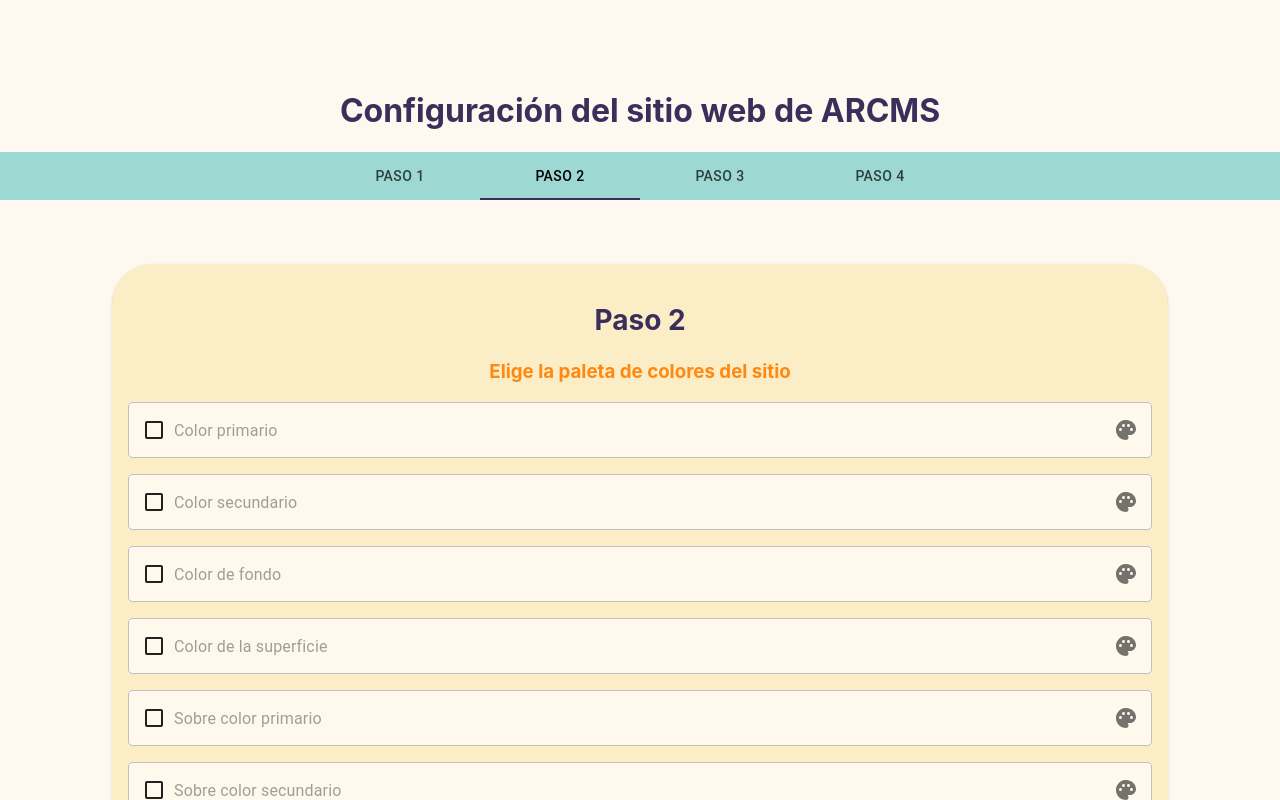
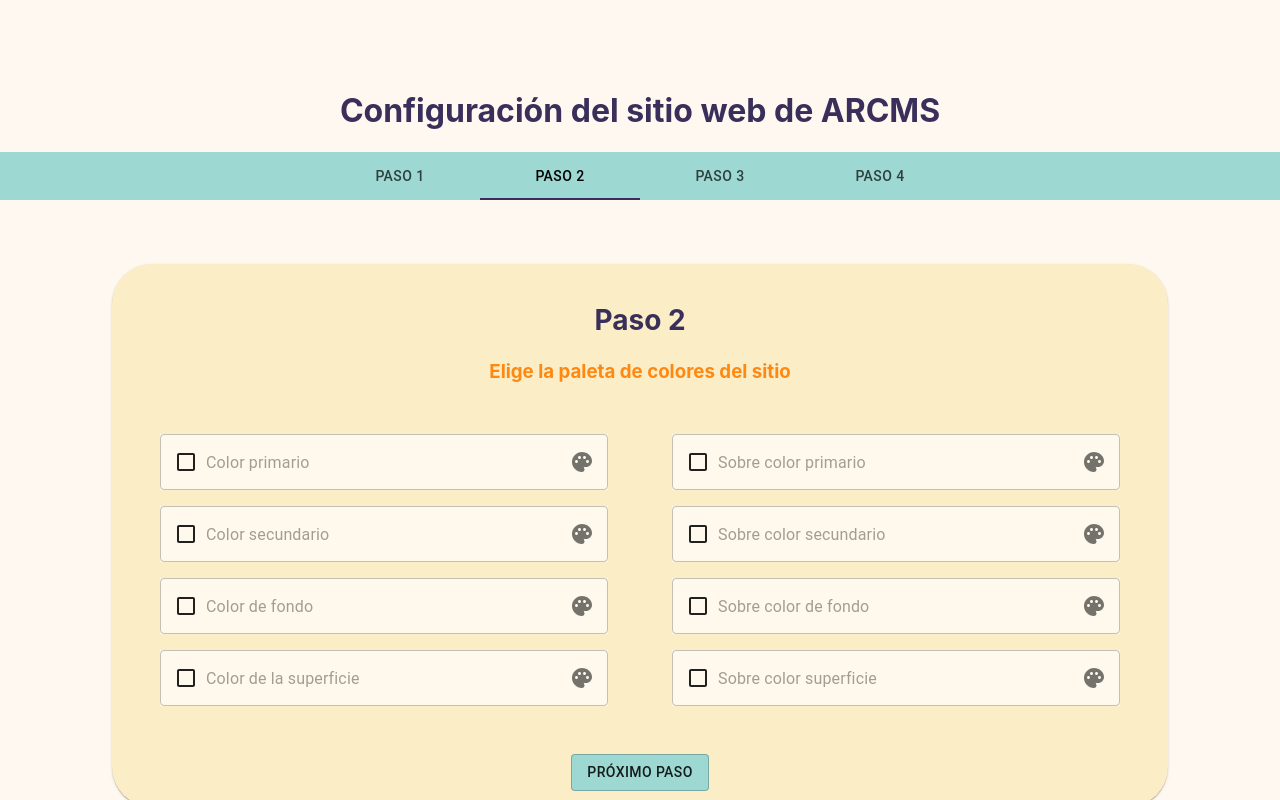
Before and after one commit to renegng/arcms_fe, a React (Create React App) app: page /setup in a window 1280 px wide. Both pictures are taken after a click on the tab "PASO 2". Shown: the top 800 px of the page. Built offline with nearby package versions, Linux system fonts and the light colour scheme.

Commit message:
column styling

```diff
--- a/src/components/SetupSteps/StepThree.jsx
+++ b/src/components/SetupSteps/StepThree.jsx
@@ -30,15 +30,21 @@
 
   stepOneInputs: {
     display: 'flex',
-    flexDirection: 'column',
-    width: '100%',
-    // alignItems: 'center'
+    // width: '100%',
+    justifyContent: 'space-evenly'
   },
 
   buttons: {
     background: '#9DD9D2',
     // marginTop: '20rem'
   },
+
+  inputColumns: {
+    display: 'flex',
+    flexDirection: 'column',
+    width: '100%',
+    padding: '2rem'
+  }
 }
 
 const StepThree = ({classes, handleTabChange, nextValue}) => {
@@ -53,6 +59,8 @@
               Social media info
             </h3> */}
             <div className={classes.stepOneInputs}>
+
+              <div className={classes.inputColumns}>
 
               <h4 style={{color: '#FF8811'}}>
               Redes sociales
@@ -72,6 +80,9 @@
               <TextField className={classes.textfields}  variant="outlined" placeholder="Sitio de web" InputProps={{
             endAdornment: <PublicOutlined />,
           }}/>
+          </div>
+
+          <div className={classes.inputColumns}>
 
               <h4 style={{color: '#FF8811'}}>
               Información de contacto
@@ -94,6 +105,7 @@
               <TextField className={classes.textfields} variant="outlined" placeholder="Número de WhatsApp" InputProps={{
             endAdornment: <WhatsApp />,
           }}/>
+          </div>
               </div>
 
             <Button variant='outlined' className={classes.buttons} onClick={() => handleTabChange(null, nextValue)}>
--- a/src/components/SetupSteps/StepTwo.jsx
+++ b/src/components/SetupSteps/StepTwo.jsx
@@ -31,15 +31,21 @@
 
   stepOneInputs: {
     display: 'flex',
-    flexDirection: 'column',
-    width: '100%',
-    // alignItems: 'center'
+    // width: '100%',
+    justifyContent: 'space-evenly'
   },
 
   buttons: {
     background: '#9DD9D2',
     // marginTop: '20rem'
   },
+
+  inputColumns: {
+    display: 'flex',
+    flexDirection: 'column',
+    width: '100%',
+    padding: '2rem'
+  }
 
 }
 
@@ -75,7 +81,7 @@
 
             <div className={classes.stepOneInputs}>
 
-
+              <div className={classes.inputColumns}>
 
               <TextField value={primaryColor} variant="outlined" className={classes.textfields} placeholder="Color primario" InputProps={{
                   startAdornment: <CheckBoxOutlineBlank style={{color: `${primaryColor}`, background: `${primaryColor}`, marginRight: '0.5rem'}} />,
@@ -118,6 +124,8 @@
                 {surfaceSwatch ? <SwatchesPicker className={classes.colorPicker} onChangeComplete={(color, event) => {setSurfaceColor(color.hex); openSurfaceSwatch(false)}}/> : null}
                 </IconButton>
             }}/>
+            </div>
+            <div className={classes.inputColumns}>
 
               <TextField variant="outlined" className={classes.textfields} placeholder="Sobre color primario" value={onPrimaryColor} InputProps={{startAdornment: <CheckBoxOutlineBlank style={{color: `${onPrimaryColor}`, background: `${onPrimaryColor}`, marginRight: '0.5rem'}} />,endAdornment:
                 <IconButton
@@ -158,6 +166,7 @@
                 {onSurfaceSwatch ? <SwatchesPicker className={classes.colorPicker} onChangeComplete={(color, event) => {setOnSurfaceColor(color.hex); openOnSurfaceSwatch(false)}}/> : null}
                 </IconButton>
             }}/>
+            </div>
               </div>
             <Button onClick={() => handleTabChange(null, nextValue)} className={classes.buttons} variant='outlined'>
               Próximo Paso
```
